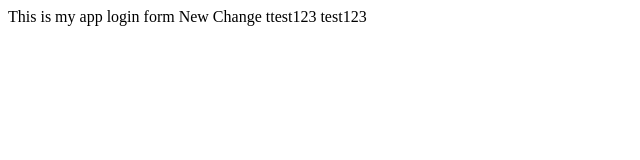
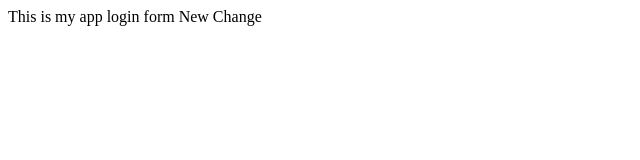
Before and after one commit to tanyakol/Test, a plain HTML site: page index.html in a window 1280 px wide. Shown: the whole page, without its empty margins (0-640 px from the left). Drawn offline with Linux system fonts and the light colour scheme.

Commit message:
Update index.html

```diff
--- a/index.html
+++ b/index.html
@@ -5,6 +5,6 @@
 	</head>
 	<body>
 		This is my app login form
-		New Change  ttest123 test123
+		New Change
 	</body>
 </html>
```
